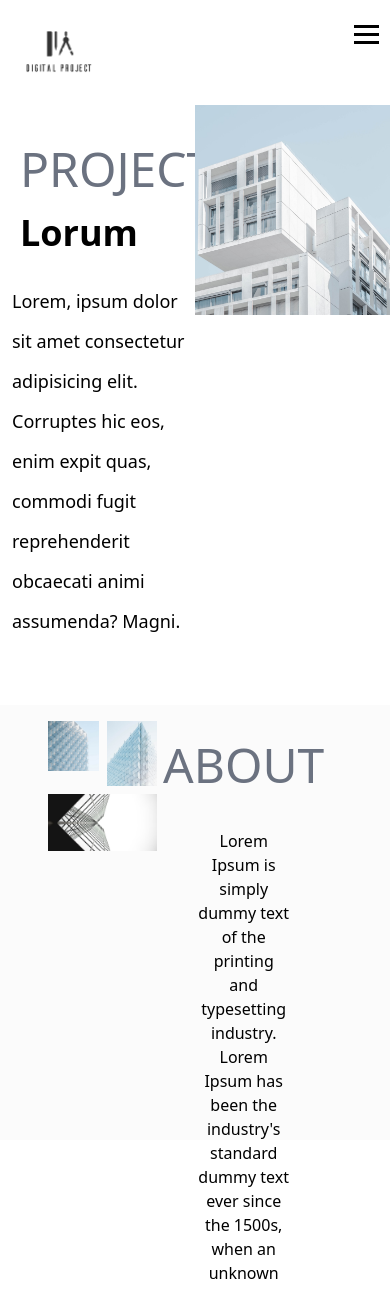
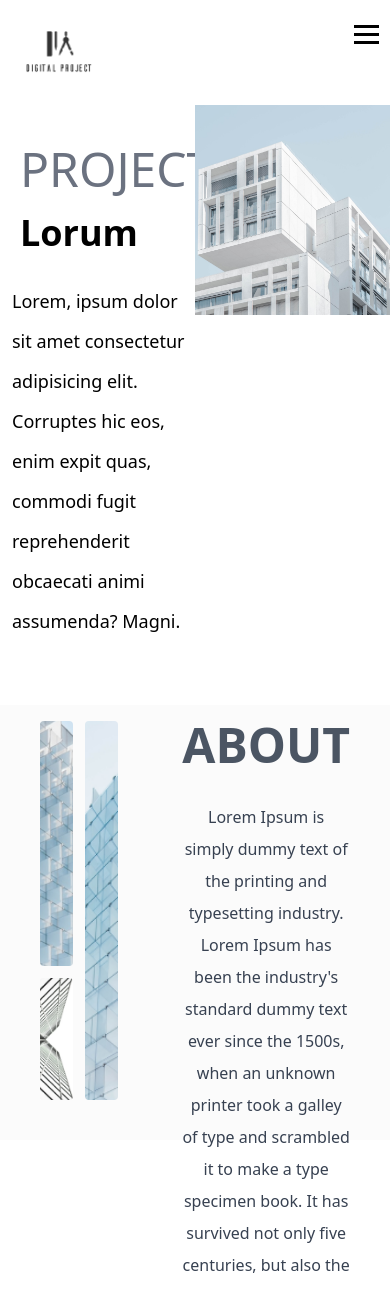
Before and after one commit to Hamza-Yaseen1/Architex-web, a Next.js app: page / in a window 390 px wide. Shown: the top 1289 px of the page. Built offline with nearby package versions, Linux system fonts and the light colour scheme.

Commit message:
"Refactored About layout for responsiveness."

```diff
--- a/src/app/Components/about.tsx
+++ b/src/app/Components/about.tsx
@@ -2,39 +2,52 @@ import Image from "next/image";
 
 function About() {
   return (
-    <section className=" relative h-custom435 top-16">
-      <div className="about flex  p-10 pt-4 h-custom435 justify-evenly text-center bg-lightGray">
-        <div className="images   h-96 w-1/2">
-        <div className="about-images pl-2 grid grid-cols-2 gap-2">
+    <section className="relative h-custom435 top-16">
+      <div className="flex justify-evenly p-10 pt-4 h-full text-center bg-lightGray">
+
+        {/* Image Section */}
+        <div className="h-full w-1/2 flex flex-col gap-5">
+          <div className="flex gap-3 h-full">
+
+            {/* Left Image Column */}
+            <div className="flex flex-col gap-3 w-1/2">
+              <div className="relative h-2/3 w-full">
                 <Image
                   src="/images/about-1.png"
                   alt="Image 1"
-    height={200}
-    width={200}
-    className="w-full"
+                  layout="fill"
+                  objectFit="cover"
+                  className="rounded"
                 />
+              </div>
+              <div className="relative h-1/3 w-full">
+                <Image
+                  src="/images/about-3.png"
+                  alt="Image 2"
+                  layout="fill"
+                  objectFit="cover"
+                  className="rounded"
+                />
+              </div>
+            </div>
+
+            {/* Right Image */}
+            <div className="relative w-1/2 h-full">
               <Image
                 src="/images/about-2.png"
-    alt="Image 2"
-    height={200}
-    width={200}
-    className="w-full"
-  />
-
-  <Image
-    src="/images/about-3.png"
                 alt="Image 3"
-    height={200}
-    width={200}
-    className="col-span-2 w-full mx-auto"
+                layout="fill"
+                objectFit="cover"
+                className="rounded"
               />
             </div>
+          </div>
+        </div>
 
-
-        </div>
-        <div className="about-content  h-96 w-4/5 p-5 pl-0">
-          <h1 className="text-5xl text-gray-500">ABOUT</h1>
-          <p className="p-10">
+        {/* Content Section */}
+        <div className="about-content h-full w-3/4 pl-16  ">
+          <h1 className="text-5xl font-semibold text-gray-600 ">ABOUT</h1>
+          <p className="text-gray-700 leading-8 pt-8">
             Lorem Ipsum is simply dummy text of the printing and typesetting
             industry. Lorem Ipsum has been the industry's standard dummy text
             ever since the 1500s, when an unknown printer took a galley of type
@@ -43,6 +56,7 @@ function About() {
             remaining essentially unchanged.
           </p>
         </div>
+
       </div>
     </section>
   );
```
Lines whose indentation alone changed are shown as unchanged.
